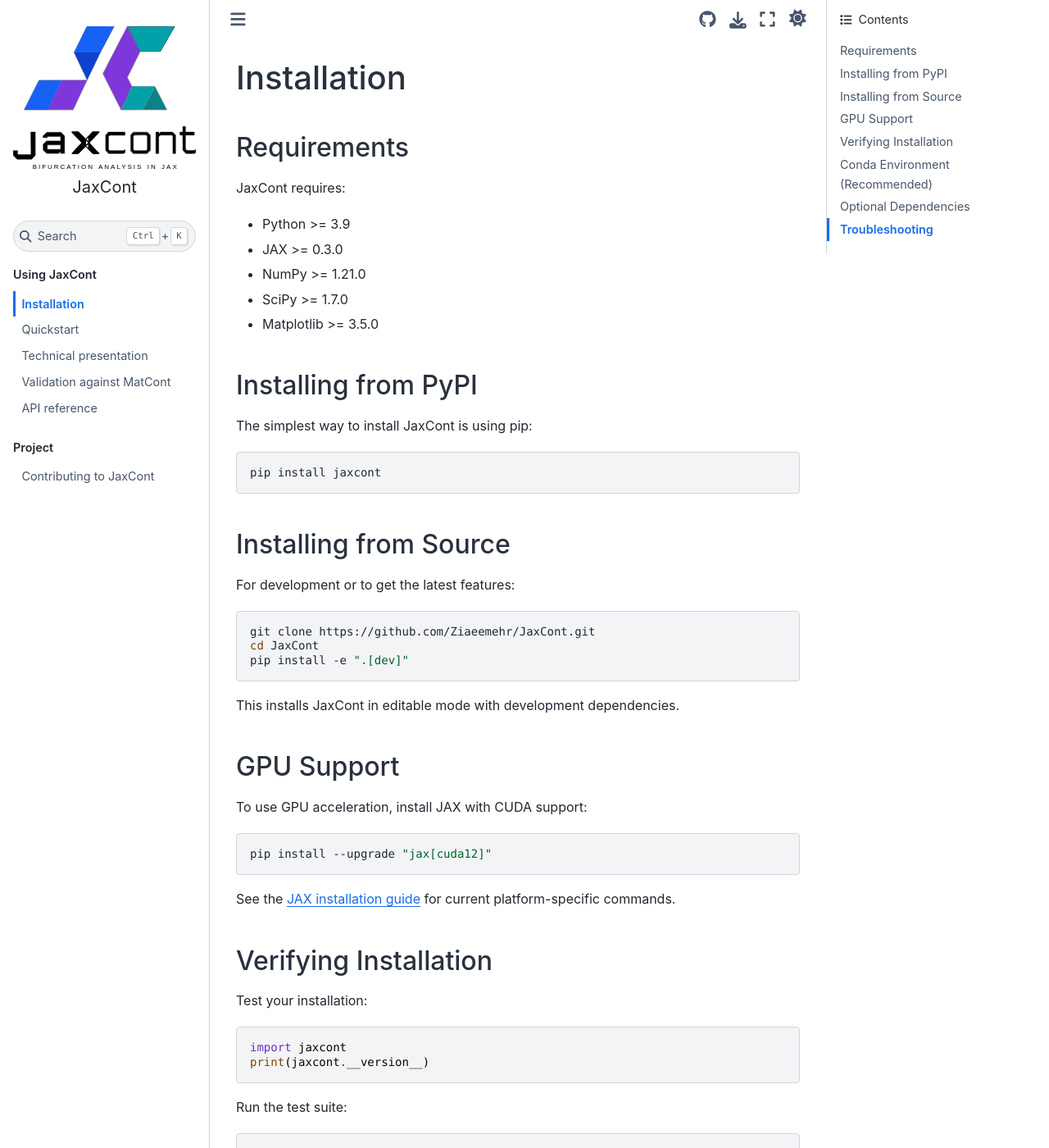
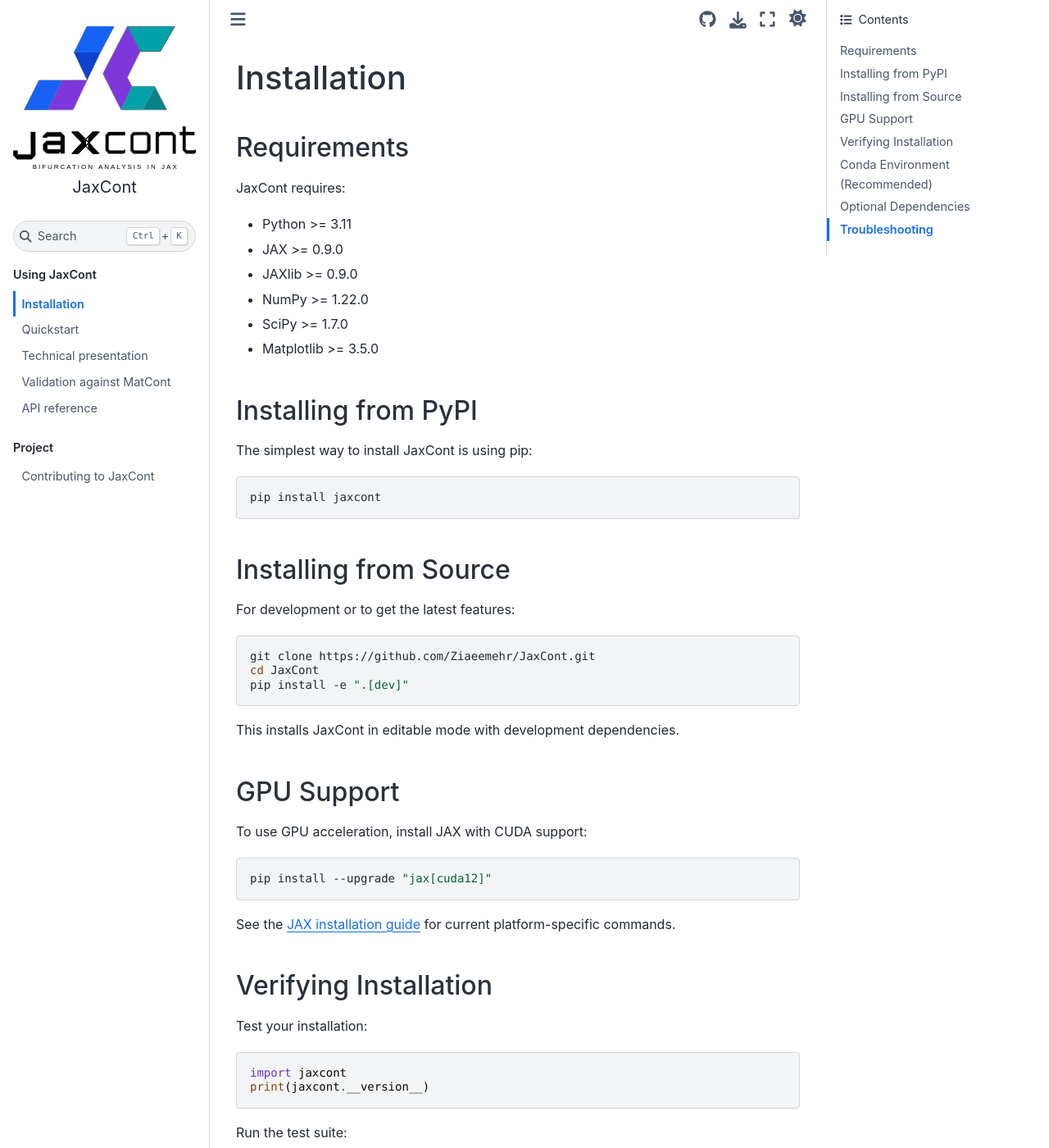
Before and after one commit to Ziaeemehr/JaxCont, a Sphinx documentation site: the page built from docs/source/installation.rst, in a window 1280 px wide and 1400 px high. Shown: the whole window at 82% size. Built offline with Sphinx 7.4.7 and the Sphinx Book theme 1.1.4, drawn with Linux system fonts in a browser that asks for light colours; pages that are not in the unit, such as notebooks, are missing from menus; some of the changed text lies outside the part shown.

```diff
--- a/docs/source/conf.py
+++ b/docs/source/conf.py
@@ -62,8 +62,8 @@ sphinx_gallery_conf = {
     # this they turn into title-less gallery pages and break the
     # `fail_on_warning` build.
     'ignore_pattern': (
-        r'(__init__|check_installation|profile_continuation'
-        r'|artifacts|compare|registry|run_validation|validation|visualize)\.py'
+        r'(^|/)(__init__|check_installation|profile_continuation'
+        r'|artifacts|compare|registry|run_validation|validation|visualize)\.py$'
     ),
     'filename_pattern': r'/(example_|demo_)',
     'within_subsection_order': 'FileNameSortKey',
--- a/docs/source/contributing.rst
+++ b/docs/source/contributing.rst
@@ -29,7 +29,7 @@ Getting Started
 
    .. code-block:: bash
 
-      conda create -n jaxcont-dev python=3.9
+      conda create -n jaxcont-dev python=3.11
       conda activate jaxcont-dev
       pip install -e ".[dev]"
 
--- a/docs/source/installation.rst
+++ b/docs/source/installation.rst
@@ -6,9 +6,10 @@ Requirements
 
 JaxCont requires:
 
-- Python >= 3.9
-- JAX >= 0.3.0
-- NumPy >= 1.21.0
+- Python >= 3.11
+- JAX >= 0.9.0
+- JAXlib >= 0.9.0
+- NumPy >= 1.22.0
 - SciPy >= 1.7.0
 - Matplotlib >= 3.5.0
 
@@ -69,7 +70,7 @@ Create a dedicated conda environment:
 
 .. code-block:: bash
 
-   conda create -n jaxcont python=3.9
+   conda create -n jaxcont python=3.11
    conda activate jaxcont
    pip install jaxcont
 
@@ -116,6 +117,6 @@ If you have version conflicts, create a fresh environment:
 
 .. code-block:: bash
 
-   conda create -n jaxcont-clean python=3.9
+   conda create -n jaxcont-clean python=3.11
    conda activate jaxcont-clean
    pip install jaxcont
--- a/pyproject.toml
+++ b/pyproject.toml
@@ -84,7 +84,7 @@ addopts = "-q -m 'not slow and not gpu'"
 
 [tool.black]
 line-length = 100
-target-version = ['py39', 'py310', 'py311']
+target-version = ['py311']
 include = '\.pyi?$'
 
 [tool.isort]
@@ -93,7 +93,7 @@ line_length = 100
 multi_line_output = 3
 
 [tool.mypy]
-python_version = "3.9"
+python_version = "3.11"
 warn_return_any = true
 warn_unused_configs = true
 disallow_untyped_defs = false
```
Also changed, not shown: CHANGELOG.md (+10 -1 lines), README.md (+1 -1 lines), docs/source/validation.md (+3 -2 lines), examples/MatCont/README.md, 1 other file.
